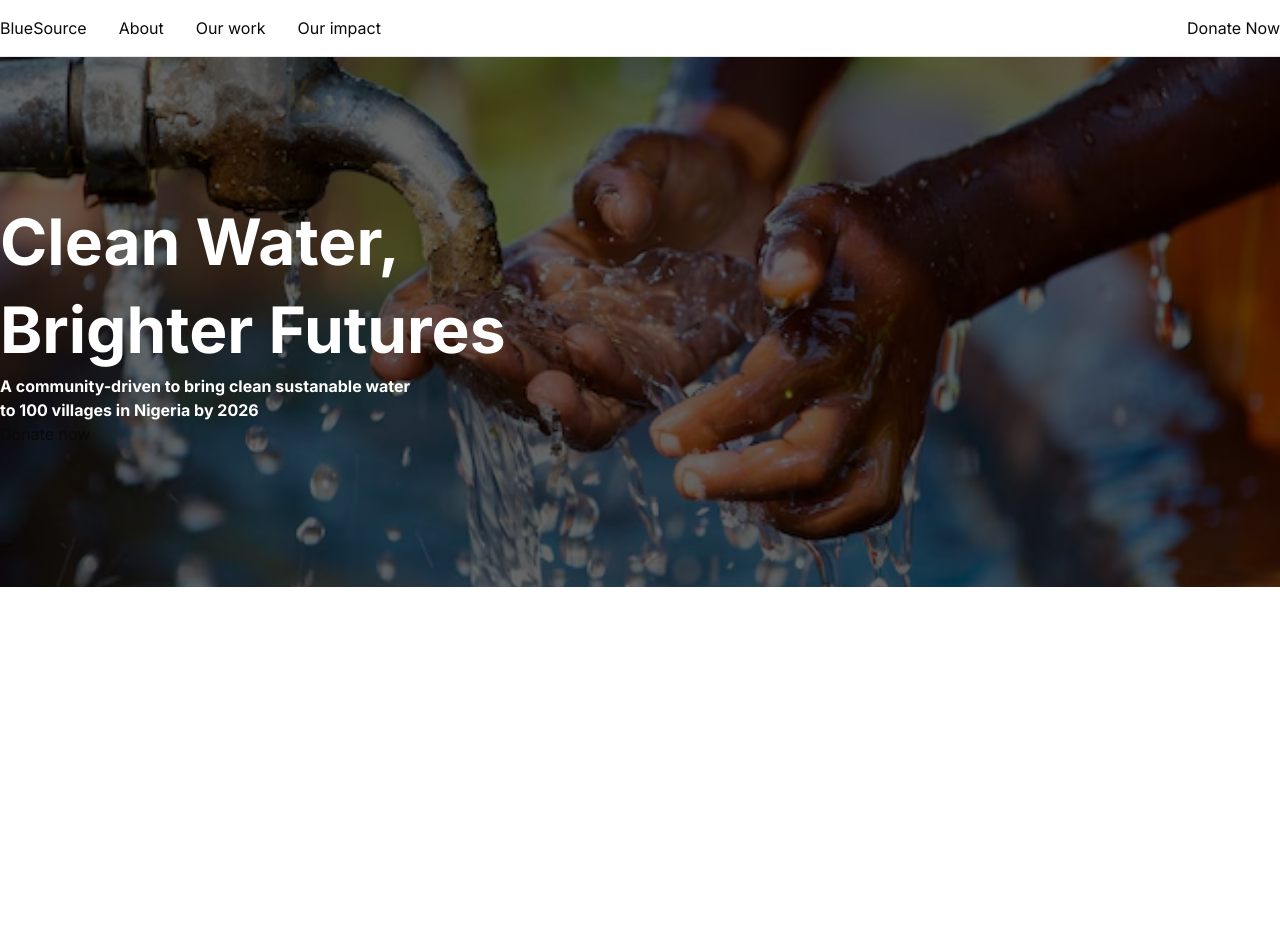
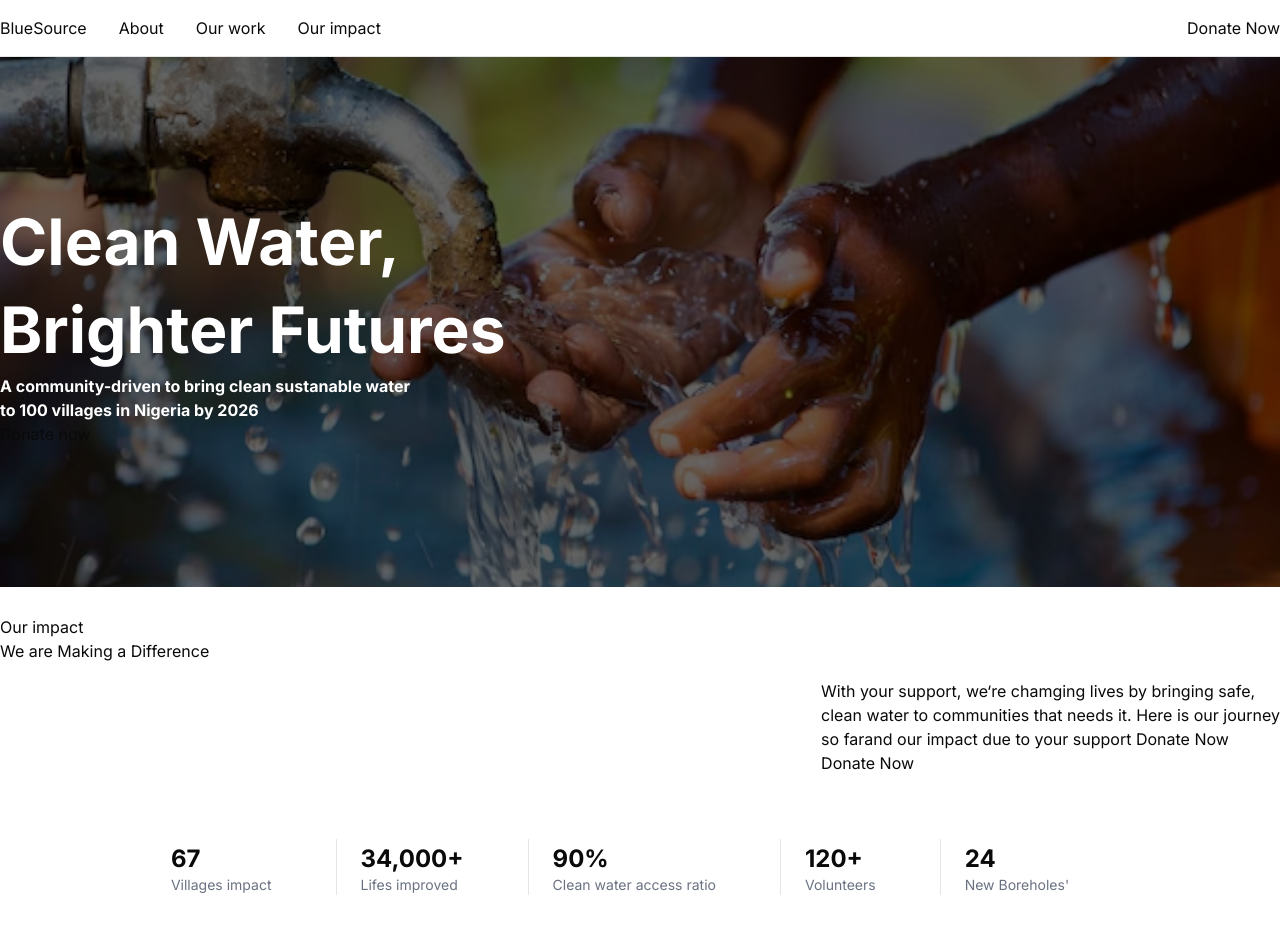
Before and after one commit to Drew-space/charity-donating, a Next.js app: page / in a window 1280 px wide. Shown: the top 952 px of the page. Before the commit the page ends 800 px from the top, so only its background shows below. Built offline with nearby package versions, Linux system fonts and the light colour scheme.

Commit message:
added more section

```diff
--- a/app/page.tsx
+++ b/app/page.tsx
@@ -1,5 +1,7 @@
+import About from "@/components/About";
 import Hero from "@/components/Hero";
 import Navbar from "@/components/Navbar";
+import Ourwork from "@/components/Our-work";
 import Image from "next/image";
 
 export default function Home() {
@@ -7,6 +9,8 @@ export default function Home() {
     <>
       <Navbar />
       <Hero />
+      <About />
+      <Ourwork />
     </>
   );
 }
--- /dev/null
+++ b/components/About.tsx
@@ -0,0 +1,64 @@
+import React from "react";
+import { Separator } from "./ui/separator";
+
+const About = () => {
+  const numbers = [
+    { number: "67", text: "Villages impact" },
+    { number: "34,000+", text: "Lifes improved" },
+    { number: "90%", text: "Clean water access ratio" },
+    { number: "120+", text: "Volunteers" },
+    { number: "24", text: "New Boreholes'" },
+  ];
+
+  return (
+    <section className="mx-auto container">
+      <div className="flex justify-between mt-7">
+        <div className="flex flex-col items-start">
+          <button className="">Our impact</button>
+          <h1>We are Making a Difference</h1>
+        </div>
+
+        <div className="  pt-16">
+          <p className="">
+            With your support, we&lsquo;re chamging lives by bringing safe,
+            <br />
+            clean water to communities that needs it. Here is our journey
+            <br /> so farand our impact due to your support Donate Now
+          </p>
+          <button className="">Donate Now</button>
+        </div>
+      </div>
+      {/* numbers */}
+      {/* <div className="flex space-x-2 mt-14 bg-blue-500 ">
+        {numbers.map((item, index) => (
+          <div key={index} className="flex flex-col items-center">
+            <div className=" border-r  flex flex-col items-start pr-8">
+              <span className="text-2xl font-bold">{item.number}</span>
+
+              <span className="text-sm text-gray-500">{item.text}</span>
+            </div>
+          </div>
+        ))}
+
+
+      </div> */}
+
+      <div className="flex justify-center items-end mt-16">
+        {numbers.map((item, index) => (
+          <React.Fragment key={index}>
+            <div className="pr-10 text-center flex flex-col items-start">
+              <p className="text-2xl font-bold">{item.number}</p>
+              <p className="text-sm text-gray-500">{item.text}</p>
+            </div>
+
+            {index !== numbers.length - 1 && (
+              <Separator orientation="vertical" className="mx-6 h-14" />
+            )}
+          </React.Fragment>
+        ))}
+      </div>
+    </section>
+  );
+};
+
+export default About;
--- /dev/null
+++ b/components/Our-work.tsx
@@ -0,0 +1,7 @@
+import React from "react";
+
+const Ourwork = () => {
+  return <section className="mt-20 mx-auto container">Our-work</section>;
+};
+
+export default Ourwork;
--- /dev/null
+++ b/components/ui/separator.tsx
@@ -0,0 +1,28 @@
+"use client"
+
+import * as React from "react"
+import { Separator as SeparatorPrimitive } from "radix-ui"
+
+import { cn } from "@/lib/utils"
+
+function Separator({
+  className,
+  orientation = "horizontal",
+  decorative = true,
+  ...props
+}: React.ComponentProps<typeof SeparatorPrimitive.Root>) {
+  return (
+    <SeparatorPrimitive.Root
+      data-slot="separator"
+      decorative={decorative}
+      orientation={orientation}
+      className={cn(
+        "shrink-0 bg-border data-horizontal:h-px data-horizontal:w-full data-vertical:w-px data-vertical:self-stretch",
+        className
+      )}
+      {...props}
+    />
+  )
+}
+
+export { Separator }
```
